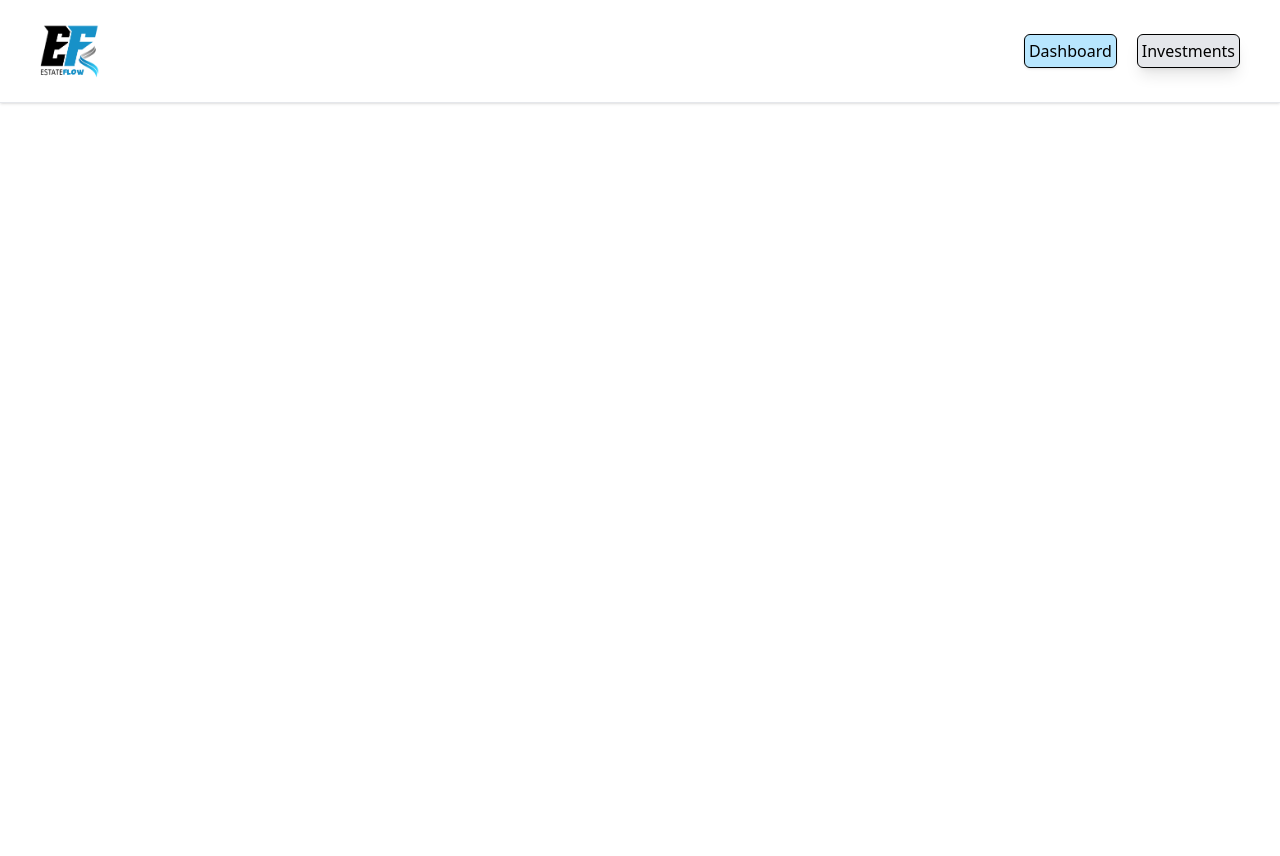
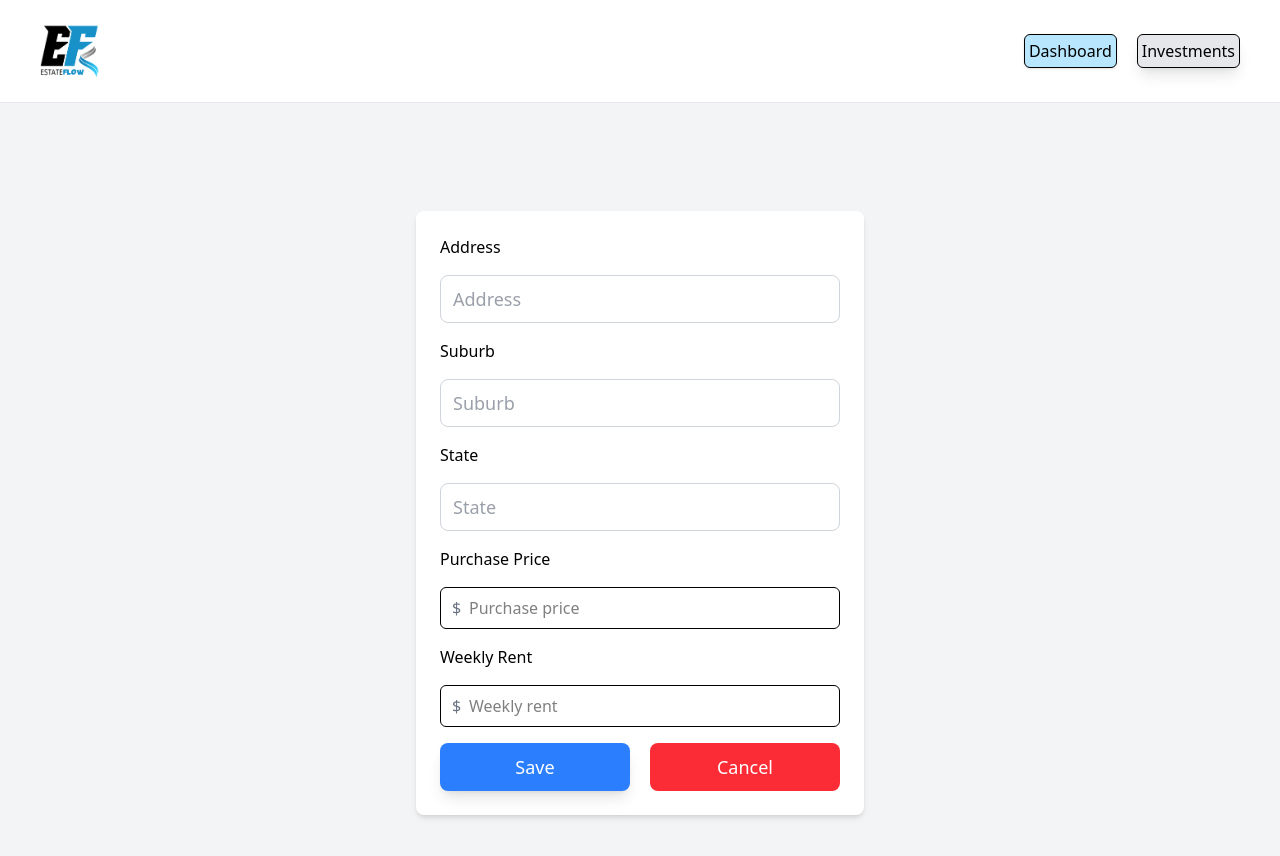
Before and after one commit to ronaldkwan93/client-investment-tracker, a React (Vite) app: page /property/1 in a window 1280 px wide. Shown: the top 856 px of the page. Before the commit the page ends 800 px from the top, so only its background shows below. Built offline with nearby package versions, Linux system fonts and the light colour scheme; no server answers.

Commit message:
added property page with google maps api

```diff
--- a/index.html
+++ b/index.html
@@ -2,11 +2,11 @@
 <html lang="en">
   <head>
     <meta charset="UTF-8" />
-    <link rel="icon" type="image/svg+xml" href="/vite.svg" />
+    <link rel="icon" type="image/svg+xml" href="src/assets/logo.png" />
     <meta name="viewport" content="width=device-width, initial-scale=1.0" />
     <link href="/src/style.css" rel="stylesheet" />
 
-    <title>Vite + React + TS</title>
+    <title>EstateFlow</title>
   </head>
   <body>
     <div id="root"></div>
--- a/package.json
+++ b/package.json
@@ -10,9 +10,12 @@
     "preview": "vite preview"
   },
   "dependencies": {
+    "@react-google-maps/api": "^2.20.7",
     "@tailwindcss/vite": "^4.1.12",
+    "google-map-react": "^2.2.5",
     "react": "^19.1.1",
     "react-dom": "^19.1.1",
+    "react-icons": "^5.5.0",
     "react-router-dom": "^7.8.2",
     "tailwindcss": "^4.1.12"
   },
--- a/src/App.tsx
+++ b/src/App.tsx
@@ -4,6 +4,7 @@ import "./index.css";
 import Dashboard from "./pages/Dashboard";
 import Investments from "./pages/Investments";
 import PropertyContextProvider from "./context/PropertyContextProvider";
+import Property from "./pages/Property";
 
 function App() {
   return (
@@ -14,6 +15,7 @@ function App() {
           <Routes>
             <Route path="/" element={<Dashboard />} />
             <Route path="/investments" element={<Investments />} />
+            <Route path="/property/:id" element={<Property />} />
           </Routes>
         </BrowserRouter>
       </PropertyContextProvider>
--- /dev/null
+++ b/src/components/GoogleMaps/AddressMap.tsx
@@ -0,0 +1,48 @@
+import { GoogleMap, Marker, useJsApiLoader } from "@react-google-maps/api";
+import { useEffect, useState } from "react";
+
+type Props = {
+  address: string;
+};
+
+export default function AddressMap({ address }: Props) {
+  const [coords, setCoords] = useState<{ lat: number; lng: number } | null>(
+    null
+  );
+
+  // Fixed - Load Google Maps script once
+  const { isLoaded, loadError } = useJsApiLoader({
+    googleMapsApiKey: import.meta.env.VITE_GOOGLE_MAPS_KEY,
+  });
+
+  useEffect(() => {
+    if (!isLoaded || !address) return;
+
+    const geocoder = new google.maps.Geocoder();
+    geocoder.geocode({ address }, (results, status) => {
+      if (status === "OK" && results && results[0]) {
+        const loc = results[0].geometry.location;
+        setCoords({ lat: loc.lat(), lng: loc.lng() });
+      } else {
+        console.error("Geocode error:", status);
+      }
+    });
+  }, [isLoaded, address]);
+
+  if (loadError) return <div>Error loading Google Maps</div>;
+  if (!isLoaded) return <div>Loading map...</div>;
+
+  return (
+    <>
+      {coords && (
+        <GoogleMap
+          mapContainerStyle={{ width: "100%", height: "350px" }}
+          center={coords}
+          zoom={15}
+        >
+          <Marker position={coords} />
+        </GoogleMap>
+      )}
+    </>
+  );
+}
--- a/src/components/PropertyCard/PropertyCard.tsx
+++ b/src/components/PropertyCard/PropertyCard.tsx
@@ -1,16 +1,35 @@
 import type { Property } from "../../context/PropertyContextProvider";
+import logo from "../../assets/logo.png";
+import { useNavigate } from "react-router-dom";
+import { FaRegEdit } from "react-icons/fa";
 
 interface PropertyCardProps {
   property: Property;
 }
 
 const PropertyCard = ({ property }: PropertyCardProps) => {
+  const navigate = useNavigate();
   return (
-    <div className="h-40 border rounded-lg shadow p-4">
-      <h2 className="text-lg font-bold">Address: {property.address}</h2>
-      <p className="text-gray-600">Suburb: {property.suburb}</p>
-      <p className="text-gray-600">Purchase price: ${property.purchasePrice}</p>
-      <p className="text-gray-600">Weekly rent: ${property.weeklyRent}</p>
+    <div className="h-40 border rounded-lg shadow p-4 grid grid-cols-[1fr_2fr_1fr]">
+      <div>
+        <h2 className="text-lg font-bold">Address: {property.address}</h2>
+        <p className="text-gray-600">Suburb: {property.suburb}</p>
+        <p className="text-gray-600">
+          Purchase price: ${property.purchasePrice}
+        </p>
+        <p className="text-gray-600">Weekly rent: ${property.weeklyRent}</p>
+      </div>
+      <div>
+        <img className="w-20 " src={logo} alt="" />
+      </div>
+      <div className="text-right ">
+        <h1
+          className="cursor-pointer ml-50 w-10 flex justify-center items-center "
+          onClick={() => navigate(`/property/${property.id}`)}
+        >
+          <FaRegEdit />
+        </h1>
+      </div>
     </div>
   );
 };
--- a/src/context/PropertyContextProvider.tsx
+++ b/src/context/PropertyContextProvider.tsx
@@ -12,6 +12,7 @@ type PropertyContextType = {
 };
 
 export interface Property {
+    id: number;
   address: string;
   suburb: string;
   state: string;
--- a/src/pages/Property.tsx
+++ b/src/pages/Property.tsx
@@ -0,0 +1,118 @@
+import { useEffect, useState } from "react";
+import { useNavigate, useParams } from "react-router-dom";
+import type { Property } from "../context/PropertyContextProvider";
+import { getPropertyById } from "../services/data-service";
+import AddressMap from "../components/GoogleMaps/AddressMap";
+
+const Property = () => {
+  const [data, setData] = useState<Property>();
+  const { id } = useParams();
+  const navigate = useNavigate();
+
+  useEffect(() => {
+    if (id !== undefined) {
+      getPropertyById(Number(id)).then((result) => setData(result));
+    }
+  }, [id]);
+
+  console.log(data);
+
+  const handleSubmit = (e: React.FormEvent<HTMLFormElement>) => {
+    e.preventDefault();
+  };
+
+  return (
+    <div className="bg-gray-100 min-h-screen flex flex-col justify-center items-center p-6">
+      {data && (
+        <div className="border-4 border-blue-500 rounded-lg overflow-hidden w-full max-w-5/6">
+          <AddressMap
+            address={`${data.address}, ${data.suburb}, ${data.state}`}
+          />
+        </div>
+      )}
+
+      <form
+        className="bg-white p-6 rounded-lg shadow-md w-full max-w-md mt-5"
+        onSubmit={handleSubmit}
+      >
+        <div className="flex flex-col space-y-4">
+          <label htmlFor="">Address</label>
+          <input
+            type="text"
+            placeholder="Address"
+            value={data?.address}
+            className="border border-gray-300 p-3 rounded-lg focus:outline-none focus:ring-2 focus:ring-blue-500 w-full h-12 text-lg text-gray-700"
+          />
+          <label htmlFor="">Suburb</label>
+
+          <input
+            type="text"
+            value={data?.suburb}
+            placeholder="Suburb"
+            className="border border-gray-300 p-3 rounded-lg focus:outline-none focus:ring-2 focus:ring-blue-500 w-full h-12 text-lg text-gray-700"
+          />
+          <label htmlFor="">State</label>
+
+          <input
+            type="text"
+            placeholder="State"
+            value={data?.state}
+            className="border border-gray-300 p-3 rounded-lg focus:outline-none focus:ring-2 focus:ring-blue-500 w-full h-12 text-lg text-gray-700"
+          />
+          <label htmlFor="">Purchase Price</label>
+
+          <div className="relative">
+            <span className="absolute inset-y-0 left-0 flex items-center pl-3 text-gray-500">
+              $
+            </span>
+            <input
+              type="number"
+              value={data?.purchasePrice ?? ""}
+              onChange={(e) => {
+                if (data) {
+                  setData({ ...data, purchasePrice: Number(e.target.value) });
+                }
+              }}
+              className="pl-7 pr-3 py-2 border rounded-md w-full"
+              placeholder="Purchase price"
+            />
+          </div>
+          <label htmlFor="">Weekly Rent</label>
+          <div className="relative">
+            <span className="absolute inset-y-0 left-0 flex items-center pl-3 text-gray-500">
+              $
+            </span>
+            <input
+              type="number"
+              value={data?.weeklyRent ?? ""}
+              onChange={(e) => {
+                if (data) {
+                  setData({ ...data, weeklyRent: Number(e.target.value) });
+                }
+              }}
+              className="pl-7 pr-3 py-2 border rounded-md w-full"
+              placeholder="Weekly rent"
+            />
+          </div>
+          <div className="flex gap-5">
+            <button
+              type="submit"
+              className="bg-blue-500 text-white p-3 shadow-lg rounded-lg w-full h-12 text-lg flex justify-center items-center cursor-pointer transform transition-transform duration-200
+               hover:-translate-y-1"
+            >
+              Save
+            </button>
+            <h1
+              className="bg-red-500 text-white p-3 rounded-lg w-full h-12 text-lg flex justify-center items-center cursor-pointer"
+              onClick={() => navigate("/investments")}
+            >
+              Cancel
+            </h1>
+          </div>
+        </div>
+      </form>
+    </div>
+  );
+};
+
+export default Property;
--- a/src/services/data-service.ts
+++ b/src/services/data-service.ts
@@ -2,15 +2,12 @@ const API_BASE_URL = import.meta.env.VITE_API_BASE_URL;
 
 export const getProperties = async () => {
   try {
-    const response = await fetch(
-      `${API_BASE_URL}/property`,
-      {
-        method: "GET",
-        headers: {
-          "Content-Type": "application/json",
-        },
-      }
-    );
+    const response = await fetch(`${API_BASE_URL}/property`, {
+      method: "GET",
+      headers: {
+        "Content-Type": "application/json",
+      },
+    });
 
     if (!response.ok) {
       throw new Error("Failed to fetch data");
@@ -20,3 +17,14 @@ export const getProperties = async () => {
     return result;
   } catch (error) {}
 };
+
+export const getPropertyById = async (id: number) => {
+  try {
+    const response = await fetch(`${API_BASE_URL}/property/${id}`);
+    if (!response.ok) {
+      throw new Error("failed to get property data");
+    }
+    const result = await response.json();
+    return result;
+  } catch (error) {}
+};
```
Also changed, not shown: 1 other file (tests, documents, lock files or other folders).
